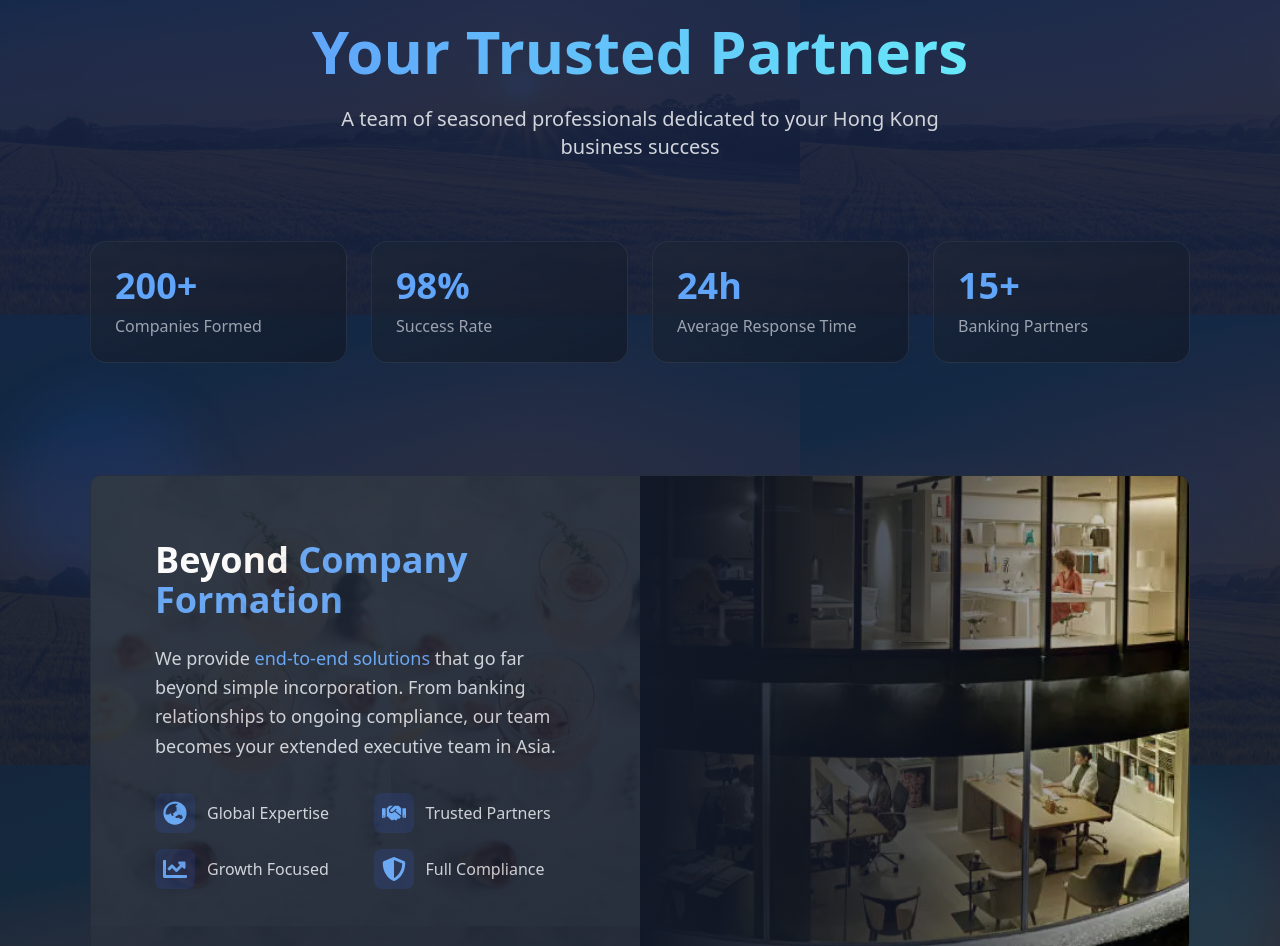
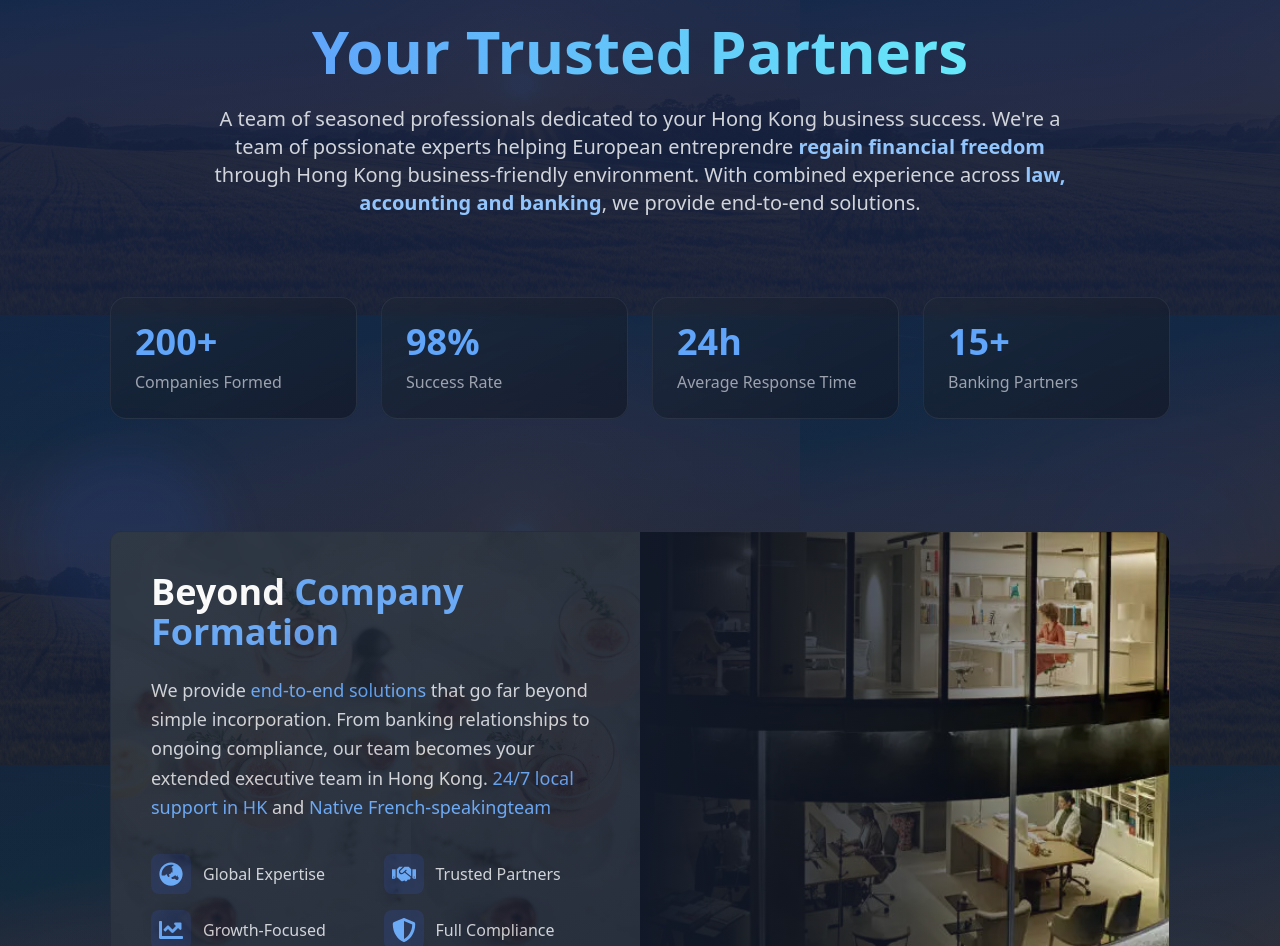
Before and after one commit to NAJEEBKHAN123/HK-frontend, a React (Vite) app: page / in a window 1280 px wide. Shown: the part 3686-4632 px from the top of the page. Built offline with nearby package versions, Linux system fonts and the light colour scheme.

Commit message:
update the whoweare comp

```diff
--- a/src/components/WhoWeAre.jsx
+++ b/src/components/WhoWeAre.jsx
@@ -182,7 +182,7 @@ export default function WhoWeAre() {
         }}
       />
 
-      <div className="max-w-7xl lg:px-[70px] sm:-mx-5 mx-auto relative z-10">
+      <div className="max-w-7xl lg:px-[90px] sm:-mx-5 mx-auto relative z-10">
         {/* Header with parallax effect */}
      <motion.div
   // style={{ y: scrollY * 0.1 }}
@@ -215,9 +215,12 @@ export default function WhoWeAre() {
     whileInView={{ opacity: 1, y: 0 }}
     viewport={{ once: true }}
     transition={{ delay: 0.4 }}
-    className="max-w-2xl mx-auto text-base sm:text-lg md:text-xl text-gray-300 px-2"  // Responsive size + padding
+    className="max-w-4xl mx-auto text-base sm:text-lg md:text-xl text-gray-300 px-2"  // Responsive size + padding
   >
-    A team of seasoned professionals dedicated to your Hong Kong business success
+    A team of seasoned professionals dedicated to your Hong Kong business success.
+    We're a team of possionate experts helping European entreprendre <span className="text-blue-300 font-semibold">regain financial freedom </span>
+      through Hong Kong business-friendly environment. With combined experience across <span className="text-blue-300 font-semibold">law, accounting and banking</span>, we provide end-to-end solutions.
+
   </motion.p>
 </motion.div>
 
@@ -256,7 +259,7 @@ export default function WhoWeAre() {
           variants={staggerContainer}
         >
           <div className="absolute -left-20 -top-20 w-48 h-48 bg-blue-600/10 rounded-full blur-xl" />
-          <div className="absolute -right-20 -bottom-20 w-64 h-64 bg-cyan-600/10 rounded-full blur-xl" />
+          <div className="absolute -right-20 -bottom-20 w-64 h-28 bg-cyan-600/10 rounded-full blur-xl" />
 
           <motion.div
             variants={fadeIn}
@@ -267,7 +270,7 @@ export default function WhoWeAre() {
               style={{ backgroundImage: `url(${pattern})` }}
             />
             <div className="grid lg:grid-cols-2">
-              <div className="p-12 lg:p-16">
+              <div className="p-6 lg:p-10">
                 <motion.h2
                   className="text-3xl md:text-4xl font-bold text-white mb-6"
                   initial={{ opacity: 0, x: -20 }}
@@ -292,7 +295,7 @@ export default function WhoWeAre() {
                   </span>{" "}
                   that go far beyond simple incorporation. From banking
                   relationships to ongoing compliance, our team becomes your
-                  extended executive team in Asia.
+                  extended executive team in Hong Kong. <span span className="text-blue-400 font-medium">24/7 local support in HK</span > and <span span className="text-blue-400 font-medium">Native French-speakingteam</span>
                 </motion.p>
 
                 <motion.div
@@ -313,7 +316,7 @@ export default function WhoWeAre() {
                     },
                     {
                       icon: <FaChartLine className="text-2xl" />,
-                      text: "Growth Focused",
+                      text: "Growth-Focused",
                     },
                     {
                       icon: <FaShieldAlt className="text-2xl" />,
@@ -469,7 +472,7 @@ export default function WhoWeAre() {
               viewport={{ once: true }}
               transition={{ delay: 0.3 }}
             >
-              Ready to <span className="text-blue-400">Expand to Asia</span>?
+              Ready to Start Your <span className="text-blue-400">Hong Kong Journey</span>?
             </motion.h2>
 
             <motion.p
```
